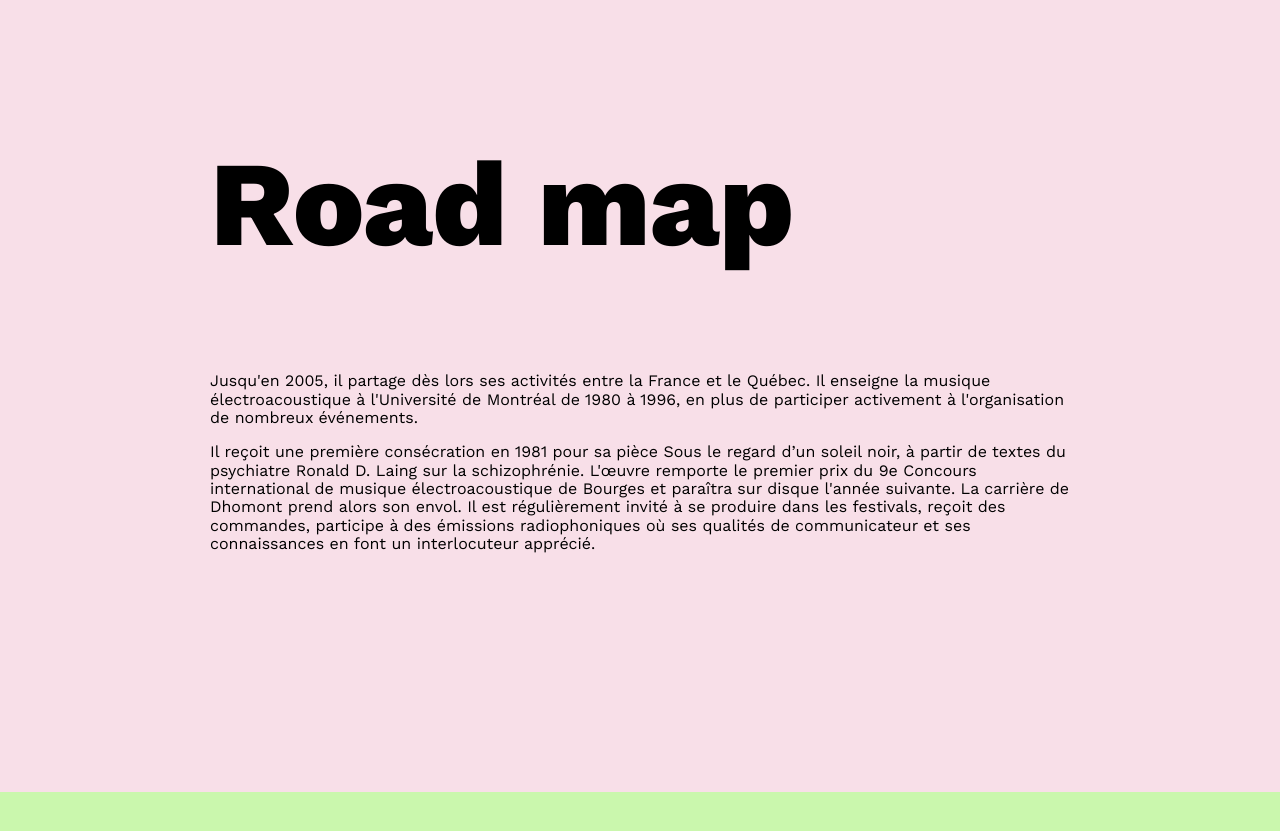
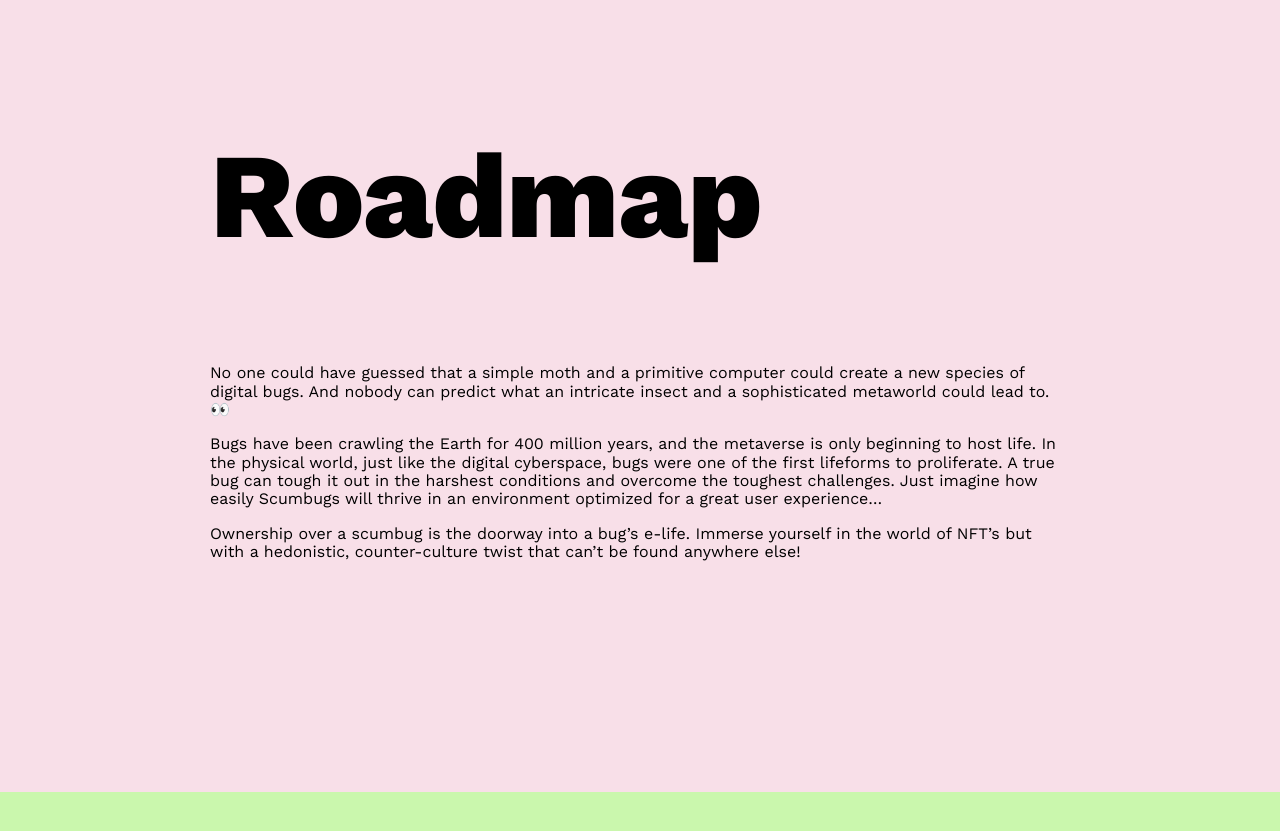
Before and after one commit to neonita/scumbugs, a Vue app: page / in a window 1280 px wide. Shown: the part 6200-7031 px from the top of the page. Built offline with nearby package versions, Linux system fonts and the light colour scheme.

Commit message:
update roadmap content

```diff
--- a/src/components/Roadmap.vue
+++ b/src/components/Roadmap.vue
@@ -1,15 +1,33 @@
 <template>
   <section class="text road" id="roadmap">
     <div class="lw">
-      <h2 class="title">Road map</h2>
-      <p>Jusqu'en 2005, il partage dès lors ses activités entre la France et le Québec. Il enseigne la musique électroacoustique à l'Université de Montréal de 1980 à 1996, en plus de participer activement à l'organisation de nombreux événements.</p>
-      <p>Il reçoit une première consécration en 1981 pour sa pièce Sous le regard d’un soleil noir, à partir de textes du psychiatre Ronald D. Laing sur la schizophrénie. L'œuvre remporte le premier prix du 9e Concours international de musique électroacoustique de Bourges et paraîtra sur disque l'année suivante. La carrière de Dhomont prend alors son envol. Il est régulièrement invité à se produire dans les festivals, reçoit des commandes, participe à des émissions radiophoniques où ses qualités de communicateur et ses connaissances en font un interlocuteur apprécié.</p>
+      <h2 class="title">Roadmap</h2>
+      <p>
+        No one could have guessed that a simple moth and a primitive computer
+        could create a new species of digital bugs. And nobody can predict what
+        an intricate insect and a sophisticated metaworld could lead to. 👀
+      </p>
+
+      <p>
+        Bugs have been crawling the Earth for 400 million years, and the
+        metaverse is only beginning to host life. In the physical world, just
+        like the digital cyberspace, bugs were one of the first lifeforms to
+        proliferate. A true bug can tough it out in the harshest conditions and
+        overcome the toughest challenges. Just imagine how easily Scumbugs will
+        thrive in an environment optimized for a great user experience…
+      </p>
+
+      <p>
+        Ownership over a scumbug is the doorway into a bug’s e-life. Immerse
+        yourself in the world of NFT’s but with a hedonistic, counter-culture
+        twist that can’t be found anywhere else!
+      </p>
     </div>
   </section>
 </template>
 
 <style lang="scss">
-  .text.road {
-    background: #f8dfe8;
-  }
+.text.road {
+  background: #f8dfe8;
+}
 </style>
```
